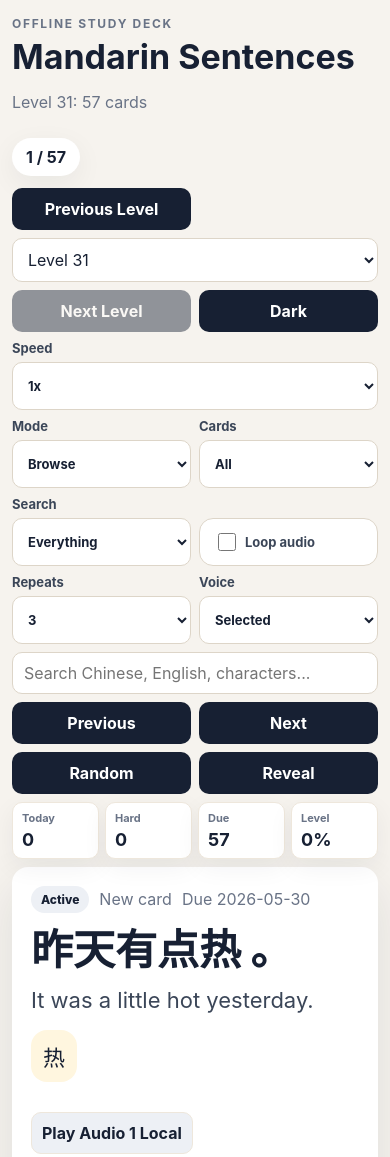
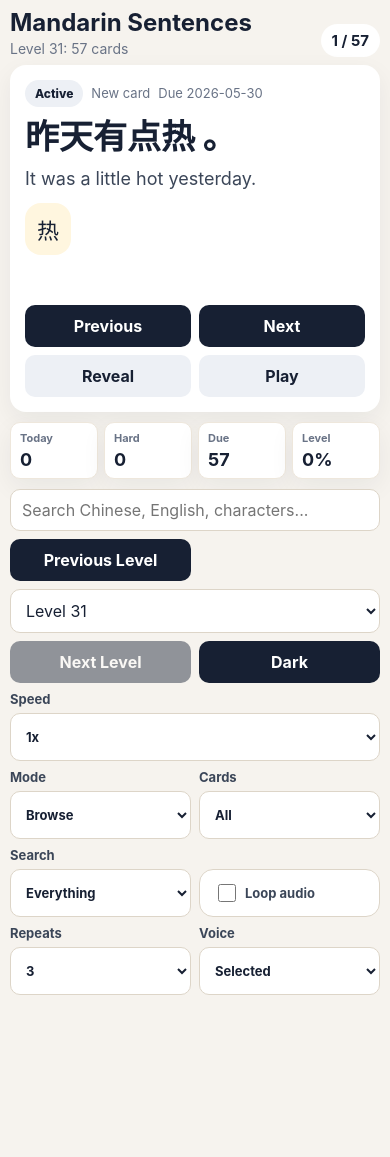
Before and after one commit to dxmooremelb/mandarin-sentence-app, a plain HTML site: page index.html in a window 390 px wide. Shown: the top 1157 px of the page. After the commit the page ends 1027 px from the top, so only its background shows below. Drawn offline with Linux system fonts and the light colour scheme.

Commit message:
Make mobile study view card-first

```diff
--- a/index.html
+++ b/index.html
@@ -4,7 +4,7 @@
         <meta charset="utf-8" />
         <meta name="viewport" content="width=device-width, initial-scale=1" />
         <title>Mandarin Sentence Flashcards</title>
-        <link rel="stylesheet" href="static/styles.css?v=20260530-2" />
+        <link rel="stylesheet" href="static/styles.css?v=20260530-3" />
     </head>
     <body>
         <main class="app">
@@ -141,6 +141,6 @@
             </section>
         </main>
 
-        <script src="static/app.js?v=20260530-1"></script>
+        <script src="static/app.js?v=20260530-3"></script>
     </body>
 </html>
--- a/static/app.js
+++ b/static/app.js
@@ -293,6 +293,13 @@ function renderCard(card) {
       <button onclick="markStudied(activeAllCard(), 'easy')">Easy</button>
     </div>
 
+    <div class="mobileCardActions" aria-label="Card navigation">
+      <button type="button" onclick="goToCard(current - 1)">Previous</button>
+      <button type="button" onclick="goToCard(current + 1)">Next</button>
+      <button type="button" class="secondary" onclick="reveal()">Reveal</button>
+      <button type="button" class="secondary" onclick="playCardAudio('${escapeAttr(card.id)}')">Play</button>
+    </div>
+
     <label class="notesBox">
       <span>Notes</span>
       <textarea id="notesInput" rows="3" placeholder="Grammar, pronunciation, memory hook...">${escapeHtml(progress.notes)}</textarea>
--- a/static/styles.css
+++ b/static/styles.css
@@ -197,6 +197,7 @@ li button.active small, #levelList button.active span, li button.active .muted {
   align-items: center;
 }
 
+.mobileCardActions { display: none; }
 .cardTopline { margin-bottom: 18px; }
 .audioRow, .reviewRow { margin: 18px 0; }
 .audioRow button {
@@ -296,37 +297,82 @@ body[data-theme="dark"] * {
 }
 
 @media (max-width: 760px) {
-  .app { padding: 16px 12px 32px; }
-  header { flex-direction: column; gap: 10px; margin-bottom: 12px; }
-  h1 { font-size: 34px; }
-  .stats { padding: 9px 14px; }
+  .app {
+    display: flex;
+    flex-direction: column;
+    padding: 10px 10px 24px;
+  }
+  header {
+    order: 1;
+    display: grid;
+    grid-template-columns: minmax(0, 1fr) auto;
+    align-items: end;
+    gap: 8px;
+    margin-bottom: 8px;
+  }
+  .workspace { order: 2; }
+  .toolbar { order: 3; }
+  .levelBar { order: 4; }
+  .studyPanel { order: 5; }
+  .eyebrow { display: none; }
+  h1 { font-size: 24px; line-height: 1.08; }
+  #fileInfo { margin: 4px 0 0; font-size: 14px; }
+  .stats { padding: 7px 11px; font-size: 15px; box-shadow: none; }
   .levelBar, .studyPanel, .toolbar { gap: 8px; margin-bottom: 8px; }
-  .levelBar, .studyPanel, .toolbar, .progressStrip { grid-template-columns: 1fr 1fr; }
+  .levelBar, .studyPanel, .toolbar { grid-template-columns: 1fr 1fr; }
   .levelBar select, .toolbar input, .speedControl { grid-column: 1 / -1; }
   .field, .checkControl { min-width: 0; }
   input, select, textarea { border-radius: 10px; padding: 10px 11px; }
   button { min-height: 42px; padding: 9px 10px; border-radius: 10px; }
   .workspace { gap: 10px; }
+  .workspace > div {
+    display: flex;
+    flex-direction: column;
+  }
+  .card { order: 1; }
+  .progressStrip { order: 2; }
+  .listWrap { order: 3; }
+  .levelListWrap { display: none; }
   .progressStrip {
     grid-template-columns: repeat(4, 1fr);
     gap: 6px;
-    margin-bottom: 8px;
+    margin: 0 0 10px;
   }
   .progressStrip > div { border-radius: 10px; padding: 8px 9px; }
   .metricLabel { font-size: 11px; }
   .progressStrip strong { font-size: 18px; }
   .card {
     border-radius: 16px;
-    padding: 18px;
-    margin-bottom: 12px;
+    padding: 14px;
+    margin-bottom: 10px;
+    box-shadow: 0 8px 24px var(--shadow-soft);
   }
-  .cardTopline { margin-bottom: 12px; }
-  .audioRow, .reviewRow { gap: 8px; margin: 12px 0; }
-  .chinese { font-size: 42px; margin-bottom: 12px; }
-  .english { font-size: 22px; margin-bottom: 14px; }
+  .cardTopline {
+    gap: 8px;
+    margin-bottom: 10px;
+    font-size: 13px;
+  }
+  .audioRow, .reviewRow { gap: 8px; margin: 10px 0; }
+  .chinese { font-size: 34px; margin-bottom: 10px; }
+  .english { font-size: 18px; margin-bottom: 12px; }
+  .audioRow button,
+  .reviewRow button,
+  #cardAudio,
+  .notesBox,
+  details {
+    display: none;
+  }
+  .mobileCardActions {
+    display: grid;
+    grid-template-columns: 1fr 1fr;
+    gap: 8px;
+    margin-top: 12px;
+  }
   .listWrap, .levelListWrap {
     border-radius: 14px;
     padding: 12px;
   }
+  .listWrap { display: none; }
+  .toolbar button { display: none; }
   ol { max-height: 280px; }
 }
```
Also changed, not shown: templates/index.html (+2 -2 lines).
